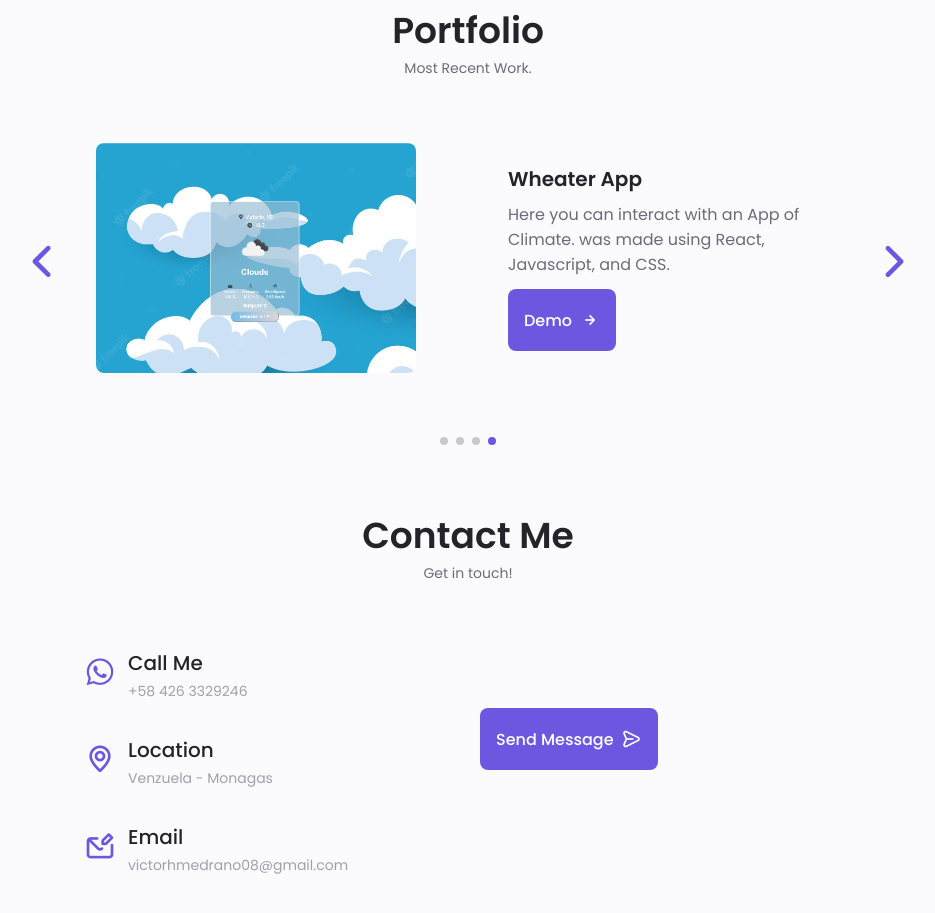
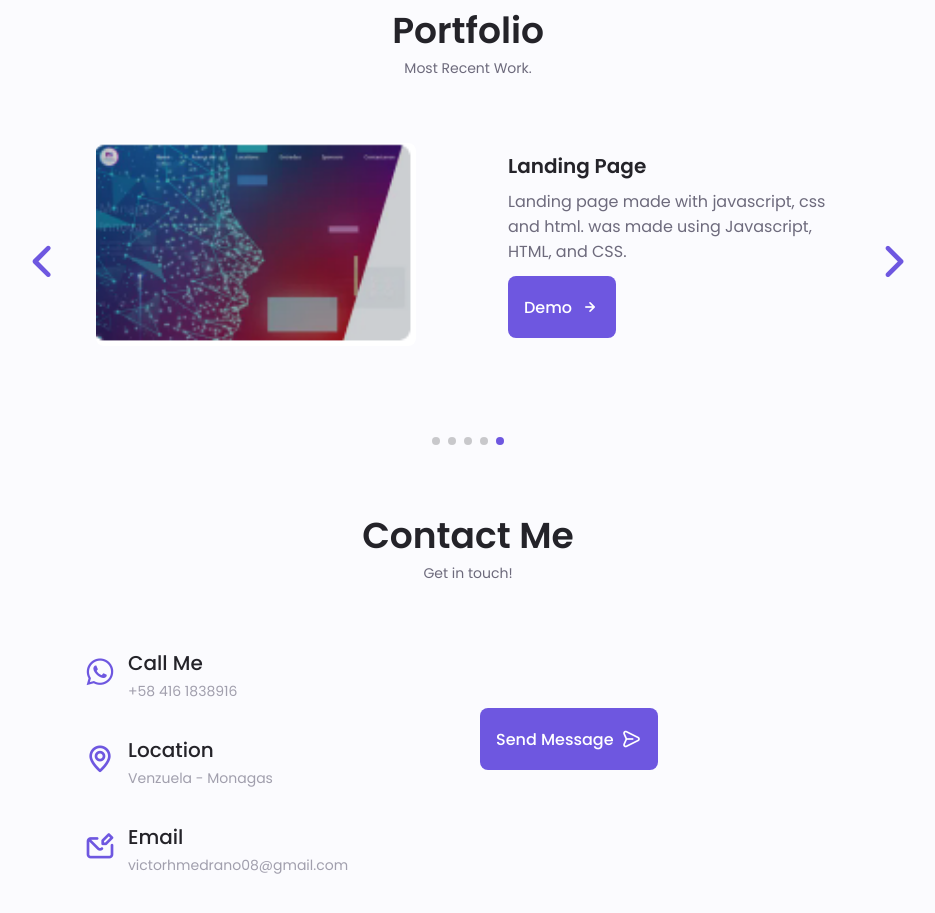
Before and after one commit to vkhugo08/Portfolio_Victor_Hugo, a plain HTML site: page index.html in a window 1280 px wide. Shown: the part 2901-3814 px from the top of the page, without its empty margins (172-1107 px from the left). Drawn offline with nearby package versions, Linux system fonts and the light colour scheme.

Commit message:
acomodado

```diff
--- a/index.html
+++ b/index.html
@@ -478,6 +478,20 @@
                                 </a>
                             </div>
                         </div>
+
+                        <!--==================== PORTFOLIO 5====================-->
+                        <div class="portfolio__content grid swiper-slide">
+                            <img src="assets/img/web.png" alt="" class="portfolio__img">
+
+                            <div class="portfolio__data">
+                                <h3 class="portfolio__title">Landing Page</h3>
+                                <p class="portfolio__description">Landing page made with javascript, css and html. was made using Javascript, HTML, and CSS.</p>
+                                <a target="_blank" href="https://victorhmedrano.netlify.app/" class="button button--flex button--small portfolio__button">
+                                    Demo
+                                    <i class="uil uil-arrow-right button__icon"></i>
+                                </a>
+                            </div>
+                        </div>
                     </div>
                              <!-- Add Arrows -->
                     <div class="swiper-button-next">
@@ -514,7 +528,7 @@
 
                             <div>
                                 <h3 class="contact__title">Call Me</h3>
-                                <span class="contact__subtitle">+58 426 3329246</span>
+                                <span class="contact__subtitle">+58 416 1838916</span>
                             </div>
                         </div>
 
```
Also changed, not shown: assets/img/web.png (added).
